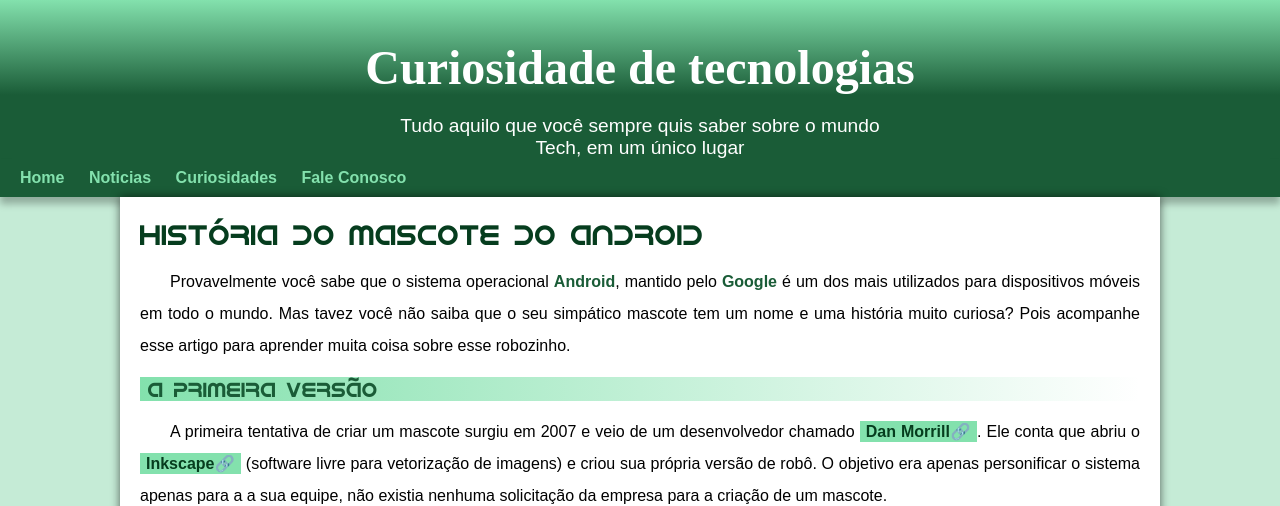
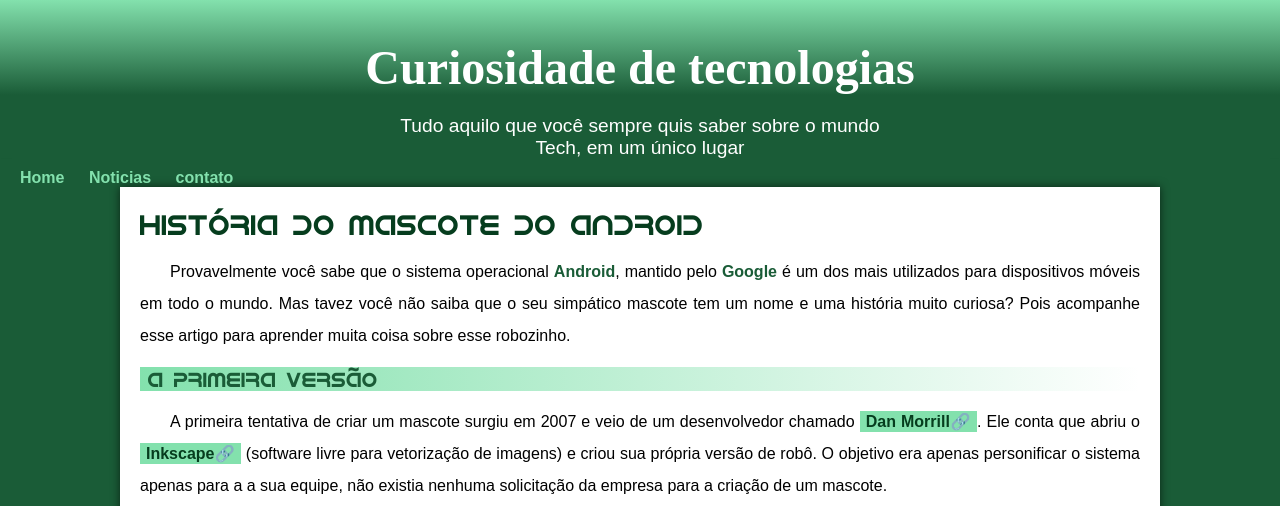
Before and after one commit to carloshenriqueribeirodasilva/site-android, a plain HTML site: page index.html in a window 1280 px wide. Shown: the top 506 px of the page. Drawn offline with Linux system fonts and the light colour scheme.

Commit message:
Atualizando o nav

```diff
--- a/index.html
+++ b/index.html
@@ -16,9 +16,7 @@
     <nav>
         <a href="#">Home</a>
         <a href="#">Noticias</a>
-        <a href="#">Curiosidades</a>
-        <a href="#">Fale Conosco</a>
-    </nav>
+        <a href="#">contato</a>
     <main>
         <article>
             <h1>História do Mascote do Android</h1>
```
